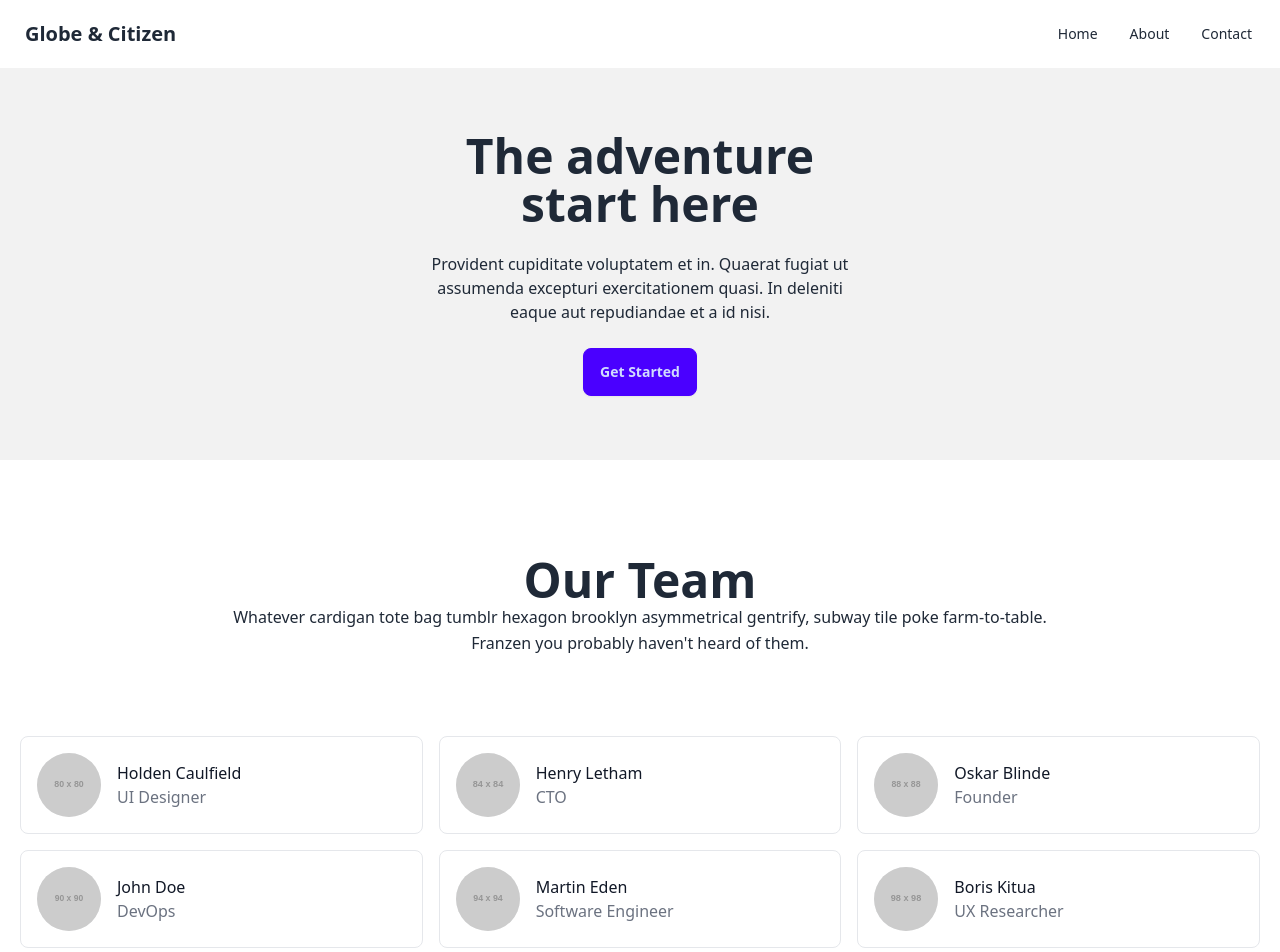
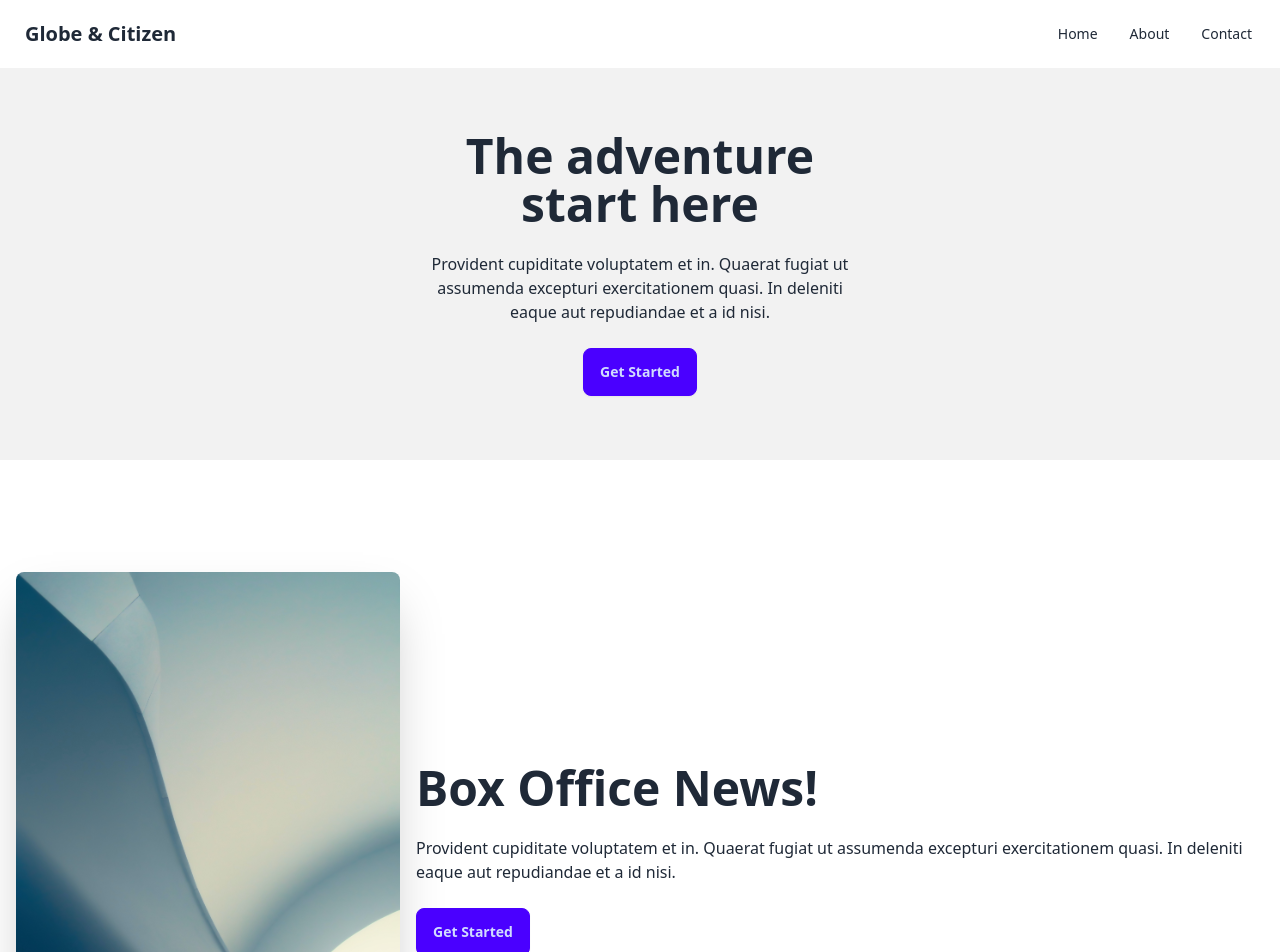
Before and after one commit to globe-and-citizen/gc-web, a Vue app: page / in a window 1280 px wide. Shown: the top 952 px of the page. Built offline with nearby package versions, Linux system fonts and the light colour scheme; the HTML template or start-up script is replaced by a standard one.

Commit message:
feat: About component

```diff
--- /dev/null
+++ b/src/components/AboutComponent.vue
@@ -0,0 +1,19 @@
+<script setup lang="ts"></script>
+
+<template>
+  <div class="hero min-h-screen">
+    <div class="hero-content flex-col lg:flex-row">
+      <img src="/pexels-johannes-plenio.jpg" class="max-w-sm rounded-lg shadow-2xl" />
+      <div>
+        <h1 class="text-5xl font-bold">Box Office News!</h1>
+        <p class="py-6">
+          Provident cupiditate voluptatem et in. Quaerat fugiat ut assumenda excepturi
+          exercitationem quasi. In deleniti eaque aut repudiandae et a id nisi.
+        </p>
+        <button class="btn btn-primary">Get Started</button>
+      </div>
+    </div>
+  </div>
+</template>
+
+<style scoped></style>
--- a/src/views/HomeView.vue
+++ b/src/views/HomeView.vue
@@ -3,11 +3,13 @@ import HeroComponent from '@/components/HeroComponent.vue'
 import TeamComponent from '@/components/TeamComponent.vue'
 import TimelineComponent from '@/components/TimelineComponent.vue'
 import ProjectComponent from '@/components/ProjectComponent.vue'
+import AboutComponent from '@/components/AboutComponent.vue'
 </script>
 
 <template>
   <main>
     <HeroComponent />
+    <AboutComponent />
     <TeamComponent />
     <TimelineComponent />
     <ProjectComponent />
```
